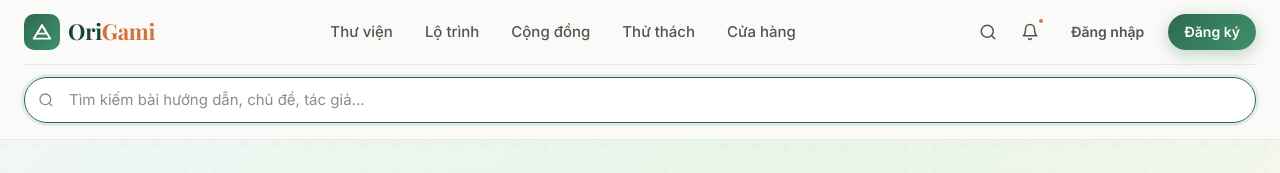
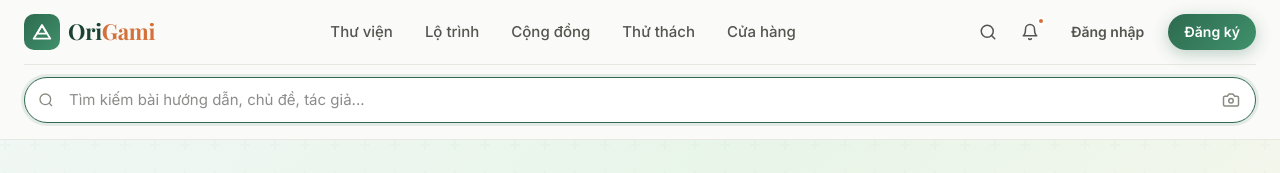
Before and after one commit to TriDV010203/orimate-web, a Next.js app: page / in a window 1280 px wide. Both pictures are taken after a click on the button 987 px from the left and 31 px from the top of the page. Shown: the top 173 px of the page. Built offline with nearby package versions, Linux system fonts and the light colour scheme; no server answers; a web font is replaced by a local one.

Commit message:
visual-search

```diff
--- a/app/_components/Navbar.tsx
+++ b/app/_components/Navbar.tsx
@@ -3,7 +3,7 @@
 import Link from "next/link";
 import { useState, useEffect, useRef } from "react";
 import { isLoggedIn, getUser, getToken, clearSession, type StoredUser } from "@/lib/auth";
-import { authApi } from "@/lib/api";
+import { authApi, visualSearchApi } from "@/lib/api";
 import { useRouter, usePathname } from "next/navigation";
 
 export default function Navbar() {
@@ -15,6 +15,47 @@ export default function Navbar() {
   const [user, setUser] = useState<StoredUser | null>(null);
   const [userDropdownOpen, setUserDropdownOpen] = useState(false);
   const dropdownRef = useRef<HTMLDivElement>(null);
+
+  // ====== 2. THÊM STATE VÀ HÀM XỬ LÝ AI TÌM KIẾM HÌNH ẢNH ======
+  const fileInputRef = useRef<HTMLInputElement>(null);
+  const [isSearchingImage, setIsSearchingImage] = useState(false);
+
+  const handleCameraClick = () => {
+    fileInputRef.current?.click();
+  };
+
+  const handleImageChange = async (e: React.ChangeEvent<HTMLInputElement>) => {
+    const file = e.target.files?.[0];
+    if (!file) return;
+
+    try {
+      setIsSearchingImage(true);
+
+      // Gọi API AI xử lý hình ảnh
+      const data = await visualSearchApi.searchByImage(file);
+      console.log("Kết quả trả về từ Backend:", data);
+
+      // Lấy từ khóa vật thể do AI nhận diện được
+      const keyword = data.detectedObject || data.keyword || "origami";
+
+      // 1. HIỂN THỊ THÔNG BÁO CHO NGƯỜI DÙNG BIẾT AI ĐÃ NHẬN DIỆN ĐƯỢC GÌ
+      alert(`🤖 AI nhận diện được vật thể: "${keyword}". Bấm OK để xem các bài hướng dẫn liên quan!`);
+
+      // 2. Đóng khung tìm kiếm và chuyển hướng sang trang Thư viện kèm từ khóa
+      setSearchOpen(false);
+      router.push(`/huong-dan?search=${encodeURIComponent(keyword)}`);
+
+    } catch (error) {
+      console.error("Lỗi tìm kiếm hình ảnh:", error);
+      alert("Hệ thống AI đang bận hoặc có lỗi, vui lòng thử lại!");
+    } finally {
+      setIsSearchingImage(false);
+      if (fileInputRef.current) {
+        fileInputRef.current.value = "";
+      }
+    }
+  };
+  // ============================================================
 
   // Khởi tạo và cập nhật trạng thái đăng nhập phía client
   function refreshAuth() {
@@ -32,8 +73,8 @@ export default function Navbar() {
       window.removeEventListener("storage", refreshAuth);
       window.removeEventListener("authChange", refreshAuth);
     };
-  // Re-check khi pathname thay đổi (navigate sau login)
-  // eslint-disable-next-line react-hooks/exhaustive-deps
+    // Re-check khi pathname thay đổi (navigate sau login)
+    // eslint-disable-next-line react-hooks/exhaustive-deps
   }, [pathname]);
 
   // Đóng dropdown khi click ngoài
@@ -558,6 +599,7 @@ export default function Navbar() {
         </nav>
 
         {/* Search Dropdown */}
+        {/* Search Dropdown */}
         {searchOpen && (
           <div
             style={{
@@ -565,7 +607,8 @@ export default function Navbar() {
               borderTop: "1px solid var(--color-border)",
             }}
           >
-            <div className="search-bar" style={{ maxWidth: "100%" }}>
+            {/* Thêm position: "relative" để định vị nút camera bên trong */}
+            <div className="search-bar" style={{ maxWidth: "100%", position: "relative", display: "flex", alignItems: "center" }}>
               <svg
                 className="search-icon"
                 viewBox="0 0 24 24"
@@ -576,12 +619,57 @@ export default function Navbar() {
                 <circle cx="11" cy="11" r="8" />
                 <path d="m21 21-4.35-4.35" />
               </svg>
+
               <input
                 id="nav-search-input"
                 type="search"
                 placeholder="Tìm kiếm bài hướng dẫn, chủ đề, tác giả..."
                 autoFocus
+                style={{ width: "100%", paddingRight: "40px" }} // Chừa chỗ trống bên phải cho icon camera
               />
+
+              {/* --- NÚT CAMERA & INPUT FILE ẨN --- */}
+              <button
+                type="button"
+                onClick={handleCameraClick}
+                disabled={isSearchingImage}
+                title="Tìm bằng hình ảnh (AI)"
+                style={{
+                  position: "absolute",
+                  right: "12px",
+                  background: "transparent",
+                  border: "none",
+                  cursor: isSearchingImage ? "not-allowed" : "pointer",
+                  color: isSearchingImage ? "var(--color-primary)" : "var(--color-text-muted)",
+                  display: "flex",
+                  alignItems: "center",
+                  justifyContent: "center",
+                  padding: "4px",
+                }}
+              >
+                {isSearchingImage ? (
+                  // Icon loading xoay vòng
+                  <svg className="spin-anim" width="18" height="18" viewBox="0 0 24 24" fill="none" stroke="currentColor" strokeWidth="2" strokeLinecap="round" strokeLinejoin="round">
+                    <path d="M21 12a9 9 0 1 1-6.219-8.56" />
+                  </svg>
+                ) : (
+                  // Icon Camera SVG thuần
+                  <svg width="18" height="18" viewBox="0 0 24 24" fill="none" stroke="currentColor" strokeWidth="2" strokeLinecap="round" strokeLinejoin="round">
+                    <path d="M14.5 4h-5L7 7H4a2 2 0 0 0-2 2v9a2 2 0 0 0 2 2h16a2 2 0 0 0 2-2V9a2 2 0 0 0-2-2h-3l-2.5-3z" />
+                    <circle cx="12" cy="13" r="3" />
+                  </svg>
+                )}
+              </button>
+
+              <input
+                type="file"
+                ref={fileInputRef}
+                onChange={handleImageChange}
+                accept="image/*"
+                style={{ display: "none" }} // Ẩn file input đi
+              />
+              {/* --------------------------------- */}
+
             </div>
           </div>
         )}
@@ -595,6 +683,13 @@ export default function Navbar() {
         @keyframes fadeIn {
           from { opacity: 0; transform: translateY(-6px); }
           to { opacity: 1; transform: translateY(0); }
+        }
+          .spin-anim {
+          animation: spin 1s linear infinite;
+        }
+        @keyframes spin {
+          from { transform: rotate(0deg); }
+          to { transform: rotate(360deg); }
         }
       `}</style>
     </header>
--- a/lib/api/index.ts
+++ b/lib/api/index.ts
@@ -64,7 +64,7 @@ export { subscriptionsApi, VIP_FIXED_PRICE_VND } from "./subscriptions";
 
 export type { JournalDto, CreateJournalRequest, UpdateJournalRequest } from "./journals";
 export { journalsApi } from "./journals";
-
+export { visualSearchApi } from "./visual-search";
 export type {
   CreatorProfileDto,
   UpdateProfileRequest,
--- /dev/null
+++ b/lib/api/visual-search.ts
@@ -0,0 +1,19 @@
+// lib/api/visual-search.ts
+import { request } from './client';
+
+export const visualSearchApi = {
+  searchByImage: async (file: File) => {
+    const formData = new FormData();
+    // 💡 LƯU Ý QUAN TRỌNG: Tên field trong FormData phải là "file"
+    // để khớp chính xác với tham số 'IFormFile file' bên C# Controller của bạn!
+    formData.append("file", file);
+
+    // Cập nhật lại đúng đường dẫn URL có chứa tiền tố api/v1/visualsearch/search-by-object
+    const response = await request('/api/v1/visualsearch/search-by-object', {
+      method: 'POST',
+      body: formData,
+    });
+
+    return response;
+  }
+};
```
